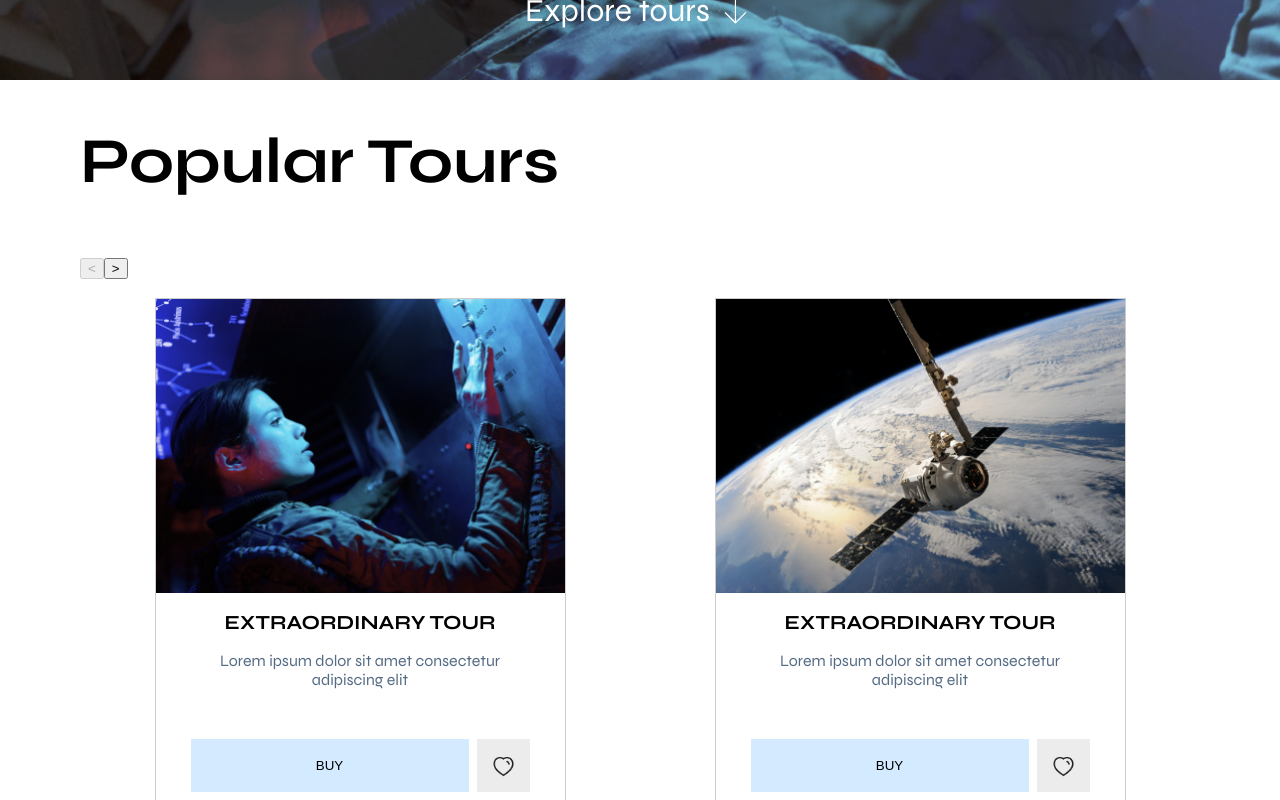
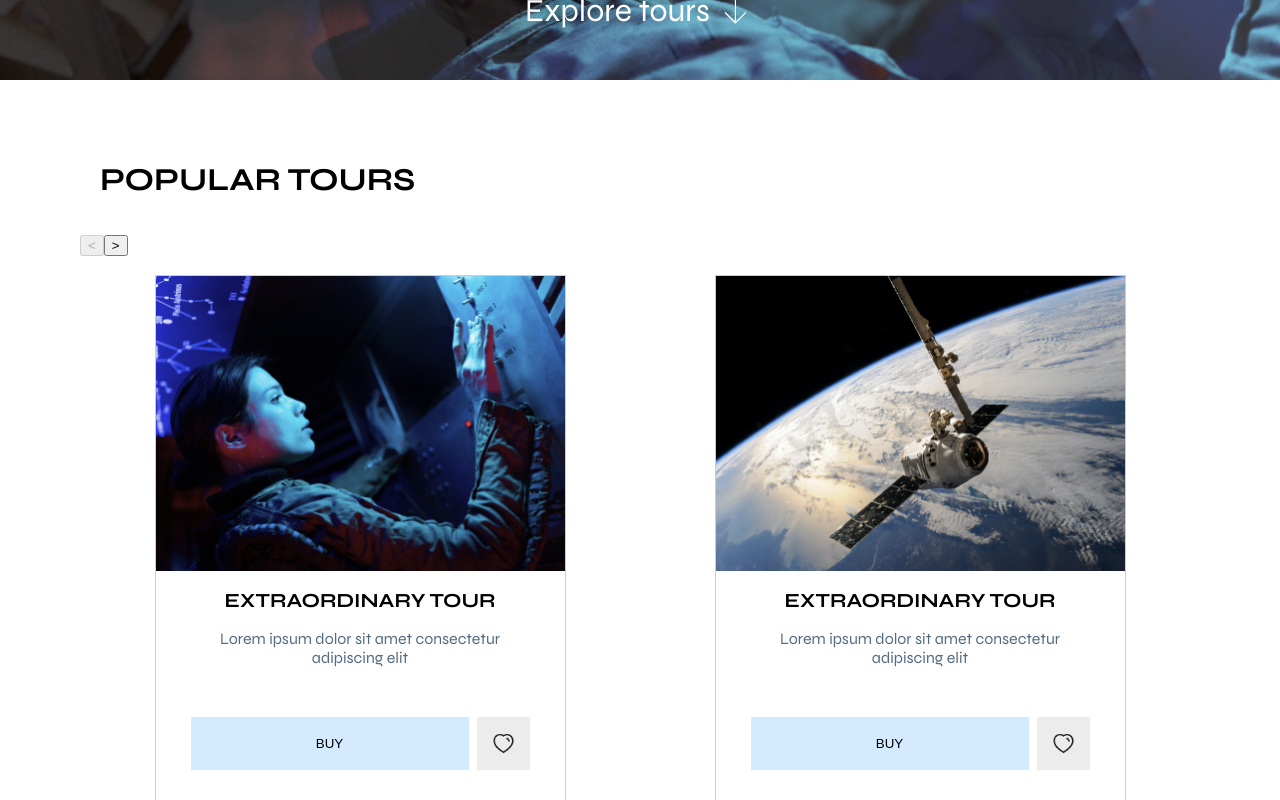
Before and after one commit to AnastasiiaVorobets/spacex, a React (Create React App) app: page / in a window 1280 px wide. Shown: the part 720-1520 px from the top of the page. Built offline with nearby package versions, Linux system fonts and the light colour scheme.

Commit message:
edited title

```diff
--- a/src/components/organisms/Header/Header.tsx
+++ b/src/components/organisms/Header/Header.tsx
@@ -2,6 +2,7 @@ import React from 'react';
 import Navigation from '../../molecules/Navigation/Navigation';
 import { HeaderContainer, ExploreLink } from './HeaderStyles';
 import down from '../../../assets/icons/downIcon.png';
+import { HomeTitle } from '../../atoms/Titles/Titles';
 
 const Header: React.FC = () => {
   const handleExploreClick = () => {
@@ -15,6 +16,7 @@ const Header: React.FC = () => {
     <>
       <HeaderContainer>
         <Navigation />
+        <HomeTitle />
         <ExploreLink onClick={handleExploreClick}>Explore tours <img src={down} alt="" /></ExploreLink>
       </HeaderContainer>
 
--- a/src/components/organisms/TourList/TourList.tsx
+++ b/src/components/organisms/TourList/TourList.tsx
@@ -1,7 +1,7 @@
 import React, { useState } from 'react';
 import Tour from '../../molecules/Tour/Tour';
 import { Tour as TourType } from '../../../types/tourType';
-import { TourListContainer, PaginationDots, Container } from './TourListStyles';
+import { TourListHeading, TourListContainer, PaginationDots, Container } from './TourListStyles';
 
 interface TourListProps {
   tours: TourType[];
@@ -28,7 +28,7 @@ const TourList: React.FC<TourListProps> = ({ tours }) => {
 
   return (
     <Container id='main'>
-      <h1>Popular Tours</h1>
+      <TourListHeading>Popular Tours</TourListHeading>
       <div>
         <button onClick={handlePrevClick} disabled={currentTourIndex === 0}>
           &lt;
--- a/src/components/organisms/TourList/TourListStyles.jsx
+++ b/src/components/organisms/TourList/TourListStyles.jsx
@@ -1,8 +1,15 @@
 import styled from 'styled-components';
 
 export const Container = styled.div`
-  margin: 25px 80px;
+  margin: 80px 80px;
   font-size: 32px;
+`;
+
+export const TourListHeading = styled.h1`
+  font-size: 32px;
+  font-weight: 800;
+  margin-left: 20px;
+  text-transform: uppercase;
 `;
 
 export const TourListContainer = styled.div`
```
